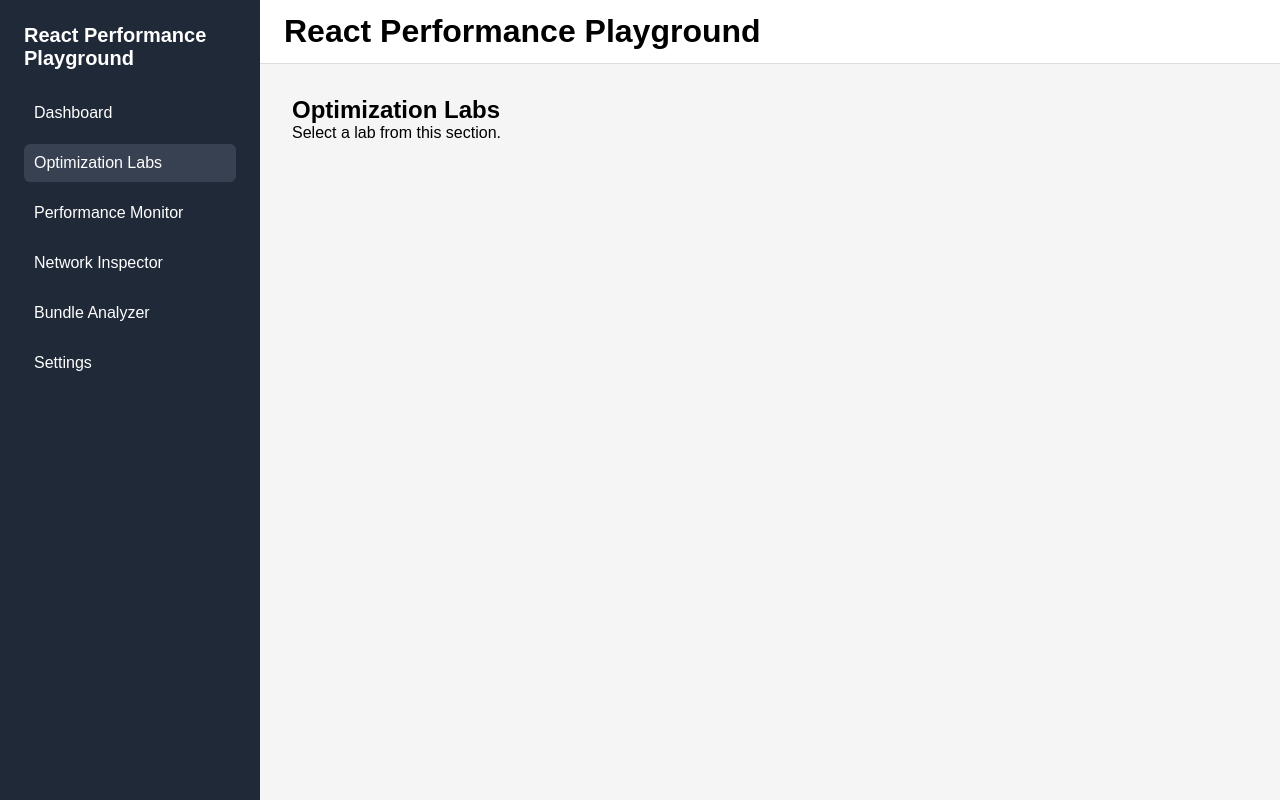
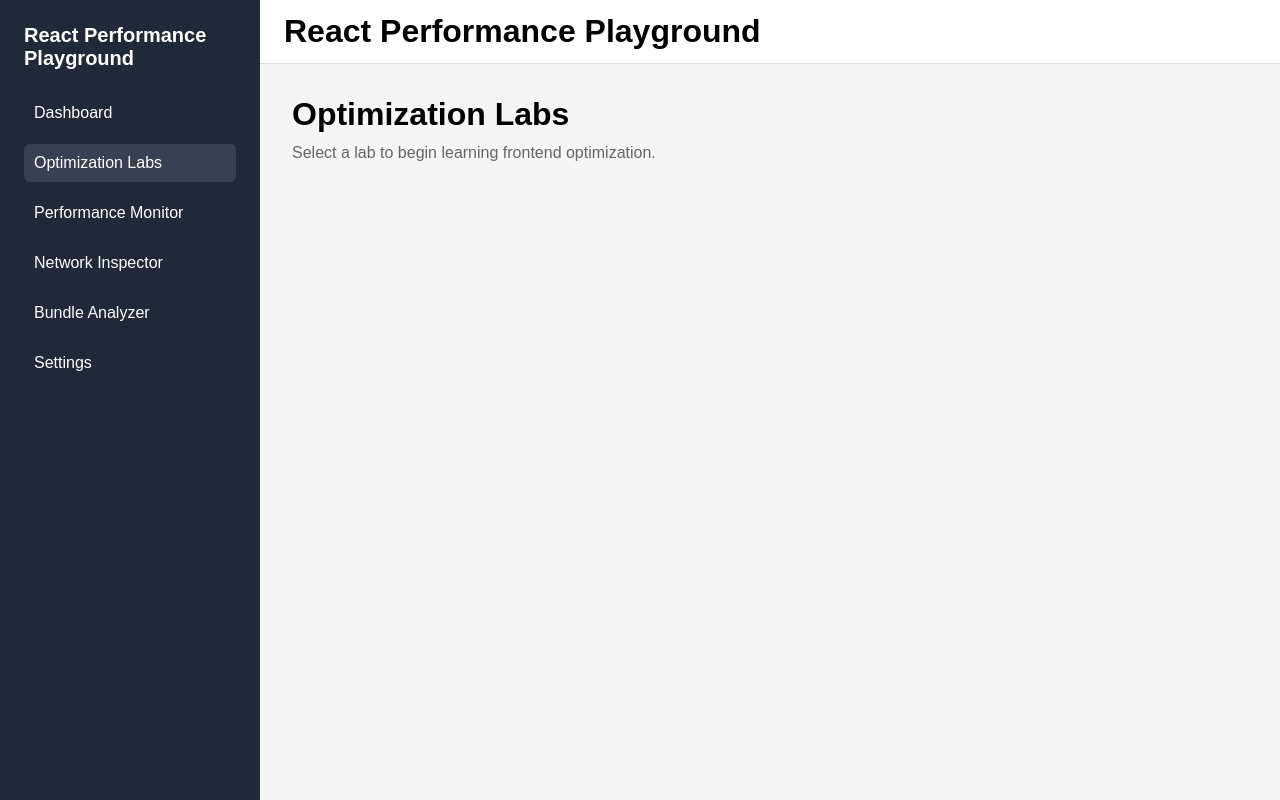
Before and after one commit to socbasillote/React-Optimization, a React (Vite) app in the folder react-performance-playground/: page /labs in a window 1280 px wide. Built offline with nearby package versions, Linux system fonts and the light colour scheme; the HTML template or start-up script is replaced by a standard one.

Commit message:
phase 1 done

```diff
--- a/react-performance-playground/src/App.jsx
+++ b/react-performance-playground/src/App.jsx
@@ -1,24 +1,5 @@
-import { Routes, Route } from "react-router-dom";
-
-import AppLayout from "./components/AppLayout";
-import DashboardPage from "./pages/Dashboard/DashboardPage";
-import SettingsPage from "./pages/Settings/SettingsPage";
-import LabsPage from "./pages/Labs/LabsPage";
-import NetworkInspectorPage from "./pages/Labs/NetworkInspector/NetworkInspectorPage";
-import BundleAnalyzerPage from "./pages/Labs/BundleAnalyzer/BundleAnalyzerPage";
+import AppRouter from "./app/router";
 
 export default function App() {
-  return (
-    <Routes>
-      <Route element={<AppLayout />}>
-        <Route index element={<DashboardPage />} />
-        <Route path="labs" element={<LabsPage />} />
-        <Route path="performance" element={<NetworkInspectorPage />} />
-        <Route path="network" element={<NetworkInspectorPage />} />
-        <Route path="bundle" element={<BundleAnalyzerPage />} />
-
-        <Route path="settings" element={<SettingsPage />} />
-      </Route>
-    </Routes>
-  );
+  return <AppRouter />;
 }
--- /dev/null
+++ b/react-performance-playground/src/app/navigation.js
@@ -0,0 +1,28 @@
+const navigation = [
+  {
+    label: "Dashboard",
+    path: "/",
+  },
+  {
+    label: "Optimization Labs",
+    path: "/labs",
+  },
+  {
+    label: "Performance Monitor",
+    path: "/performance",
+  },
+  {
+    label: "Network Inspector",
+    path: "/network",
+  },
+  {
+    label: "Bundle Analyzer",
+    path: "/bundle",
+  },
+  {
+    label: "Settings",
+    path: "/settings",
+  },
+];
+
+export default navigation;
--- /dev/null
+++ b/react-performance-playground/src/app/router.jsx
@@ -0,0 +1,26 @@
+import { Routes, Route } from "react-router-dom";
+
+import AppLayout from "../components/AppLayout";
+
+import DashboardPage from "../pages/Dashboard/DashboardPage";
+import LabsPage from "../pages/Labs/LabsPage";
+import PerformanceMonitorPage from "../pages/Labs/PerformanceMonitor/PerformanceMonitorPage";
+import NetworkInspectorPage from "../pages/Labs/NetworkInspector/NetworkInspectorPage";
+import BundleAnalyzerPage from "../pages/Labs/BundleAnalyzer/BundleAnalyzerPage";
+import SettingsPage from "../pages/Settings/SettingsPage";
+
+export default function AppRouter() {
+  return (
+    <Routes>
+      <Route element={<AppLayout />}>
+        <Route index element={<DashboardPage />} />
+        <Route path="labs" element={<LabsPage />} />
+        <Route path="performance" element={<PerformanceMonitorPage />} />
+        <Route path="network" element={<NetworkInspectorPage />} />
+        <Route path="bundle" element={<BundleAnalyzerPage />} />
+
+        <Route path="settings" element={<SettingsPage />} />
+      </Route>
+    </Routes>
+  );
+}
--- a/react-performance-playground/src/components/Sidebar.jsx
+++ b/react-performance-playground/src/components/Sidebar.jsx
@@ -1,13 +1,5 @@
 import { NavLink } from "react-router-dom";
-
-const navigation = [
-  { label: "Dashboard", path: "/" },
-  { label: "Optimization Labs", path: "/labs" },
-  { label: "Performance Monitor", path: "/performance" },
-  { label: "Network Inspector", path: "/network" },
-  { label: "Bundle Analyzer", path: "/bundle" },
-  { label: "Settings", path: "/settings" },
-];
+import navigation from "../app/navigation";
 
 function Sidebar() {
   return (
--- /dev/null
+++ b/react-performance-playground/src/components/ui/Page.jsx
@@ -0,0 +1,15 @@
+function Page({ title, description, children }) {
+  return (
+    <section className="page-container">
+      <header className="page-header">
+        <h2>{title}</h2>
+
+        {description && <p>{description}</p>}
+      </header>
+
+      <div className="page-content">{children}</div>
+    </section>
+  );
+}
+
+export default Page;
--- a/react-performance-playground/src/index.css
+++ b/react-performance-playground/src/index.css
@@ -65,3 +65,30 @@
   flex: 1;
   padding: 32px;
 }
+
+.page-container {
+  display: flex;
+  flex-direction: column;
+  gap: 24px;
+}
+
+.page-header {
+  display: flex;
+  flex-direction: column;
+  gap: 8px;
+}
+
+.page-header h2 {
+  font-size: 2rem;
+}
+
+.page-header p {
+  color: #666;
+  line-height: 1.5;
+}
+
+.page-content {
+  display: flex;
+  flex-direction: column;
+  gap: 24px;
+}
--- a/react-performance-playground/src/pages/Dashboard/DashboardPage.jsx
+++ b/react-performance-playground/src/pages/Dashboard/DashboardPage.jsx
@@ -1,11 +1,10 @@
-function DashboardPage() {
+import Page from "../../components/ui/Page";
+
+export default function DashboardPage() {
   return (
-    <>
-      <h2>Dashboard</h2>
-
-      <p>Welcome to React Performance Playground</p>
-    </>
+    <Page
+      title="Dashboard"
+      description="Welcome to React Performance Playground."
+    />
   );
 }
-
-export default DashboardPage;
--- a/react-performance-playground/src/pages/Labs/BundleAnalyzer/BundleAnalyzerPage.jsx
+++ b/react-performance-playground/src/pages/Labs/BundleAnalyzer/BundleAnalyzerPage.jsx
@@ -1,11 +1,10 @@
-function BundleAnalyzerPage() {
+import Page from "../../../components/ui/Page";
+
+export default function BundleAnalyzerPage() {
   return (
-    <>
-      <h2>Bundle Analyzer</h2>
-
-      <p>Bundle information will appear here.</p>
-    </>
+    <Page
+      title="Bundle Analyzer"
+      description="Bundle information will appear here."
+    />
   );
 }
-
-export default BundleAnalyzerPage;
--- a/react-performance-playground/src/pages/Labs/LabsPage.jsx
+++ b/react-performance-playground/src/pages/Labs/LabsPage.jsx
@@ -1,11 +1,10 @@
-function LabsPage() {
+import Page from "../../components/ui/Page";
+
+export default function LabsPage() {
   return (
-    <>
-      <h2>Optimization Labs</h2>
-
-      <p>Select a lab from this section.</p>
-    </>
+    <Page
+      title="Optimization Labs"
+      description="Select a lab to begin learning frontend optimization."
+    />
   );
 }
-
-export default LabsPage;
--- a/react-performance-playground/src/pages/Labs/NetworkInspector/NetworkInspectorPage.jsx
+++ b/react-performance-playground/src/pages/Labs/NetworkInspector/NetworkInspectorPage.jsx
@@ -1,11 +1,10 @@
-function NetworkInspectorPage() {
+import Page from "../../../components/ui/Page";
+
+export default function NetworkInspectorPage() {
   return (
-    <>
-      <h2>Network Inspector</h2>
-
-      <p>Network activity will appear here.</p>
-    </>
+    <Page
+      title="Network Inspector"
+      description="Network activity will appear here."
+    />
   );
 }
-
-export default NetworkInspectorPage;
--- a/react-performance-playground/src/pages/Labs/PerformanceMonitor/PerformanceMonitorPage.jsx
+++ b/react-performance-playground/src/pages/Labs/PerformanceMonitor/PerformanceMonitorPage.jsx
@@ -1,11 +1,10 @@
-function PerformanceMonitorPage() {
+import Page from "../../../components/ui/Page";
+
+export default function PerformanceMonitorPage() {
   return (
-    <>
-      <h2>Performance Monitor</h2>
-
-      <p>Performance metrics will appear here.</p>
-    </>
+    <Page
+      title="Performance Monitor"
+      description="Performance metrics will appear here."
+    />
   );
 }
-
-export default PerformanceMonitorPage;
```
